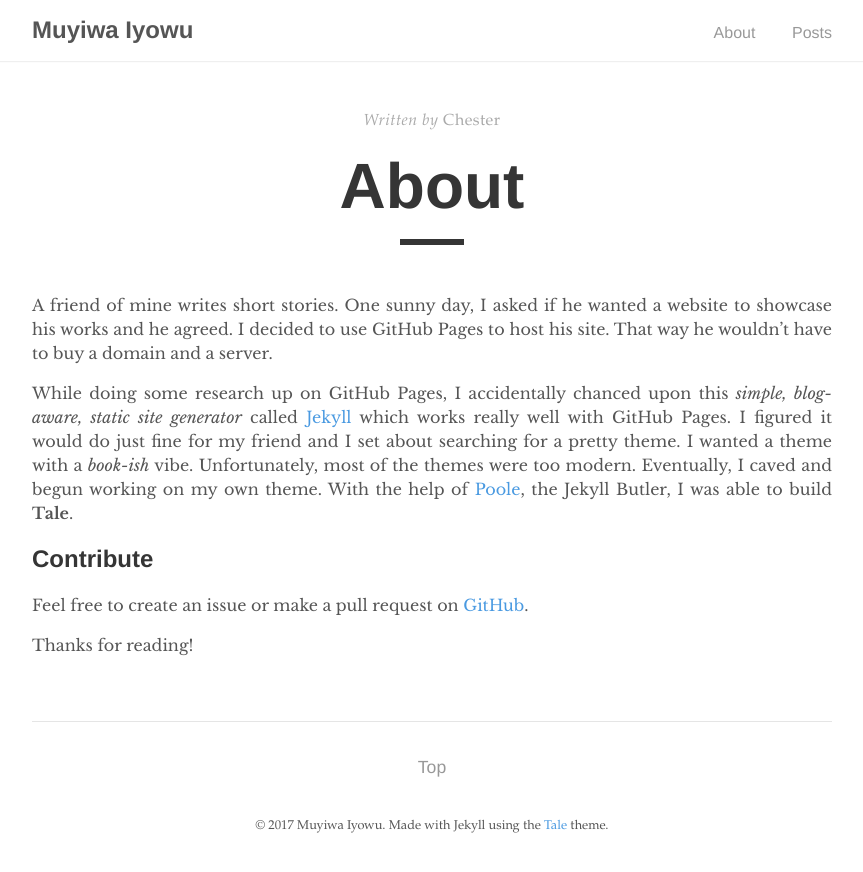
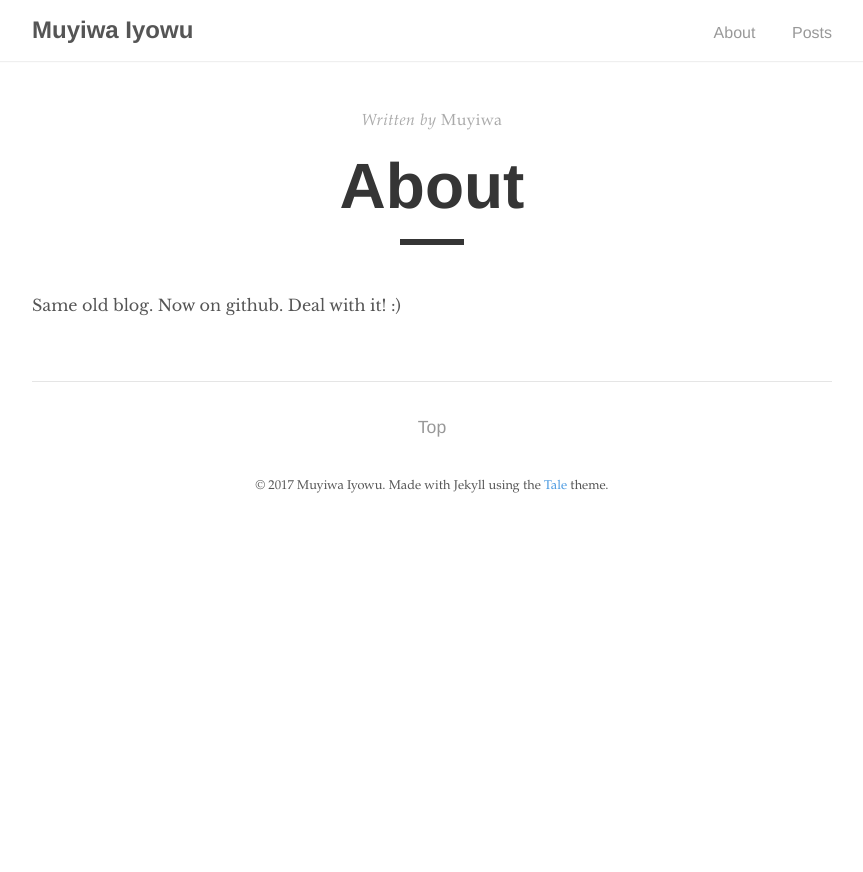
Before and after one commit to muyiscoi/muyiscoi.github.com, a Jekyll site: the page built from about.md, in a window 1280 px wide. Shown: the top 872 px of the page, without its empty margins (208-1071 px from the left). Built offline with Jekyll 4.4.1, drawn with Linux system fonts in a browser that asks for light colours.

Commit message:
Updatest about page

```diff
--- a/about.md
+++ b/about.md
@@ -1,15 +1,8 @@
 ---
 layout: post
 title: "About"
-author: "Chester"
+author: "Muyiwa"
 permalink: /about/
 ---
 
-A friend of mine writes short stories. One sunny day, I asked if he wanted a website to showcase his works and he agreed. I decided to use GitHub Pages to host his site. That way he wouldn't have to buy a domain and a server.
-
-While doing some research up on GitHub Pages, I accidentally chanced upon this _simple, blog-aware, static site generator_ called [Jekyll](https://jekyllrb.com/) which works really well with GitHub Pages. I figured it would do just fine for my friend and I set about searching for a pretty theme. I wanted a theme with a _book-ish_ vibe. Unfortunately, most of the themes were too modern. Eventually, I caved and begun working on my own theme. With the help of [Poole](https://github.com/poole/poole), the Jekyll Butler, I was able to build **Tale**.
-
-## Contribute
-Feel free to create an issue or make a pull request on [GitHub](https://github.com/chesterhow/tale).
-
-Thanks for reading!
+Same old blog. Now on github. Deal with it! :)
```
